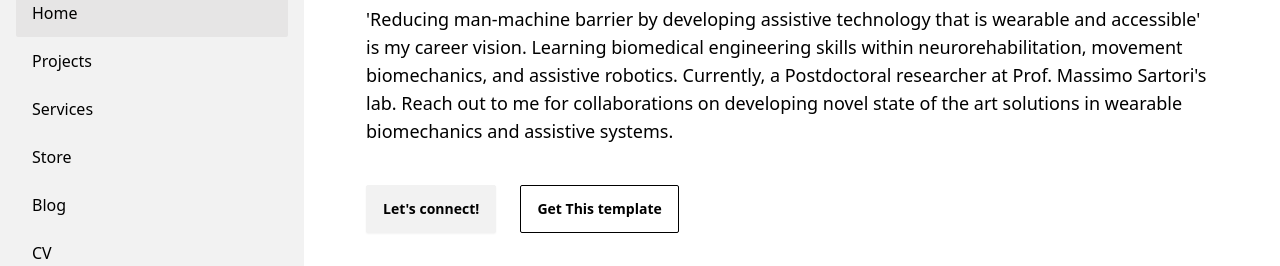
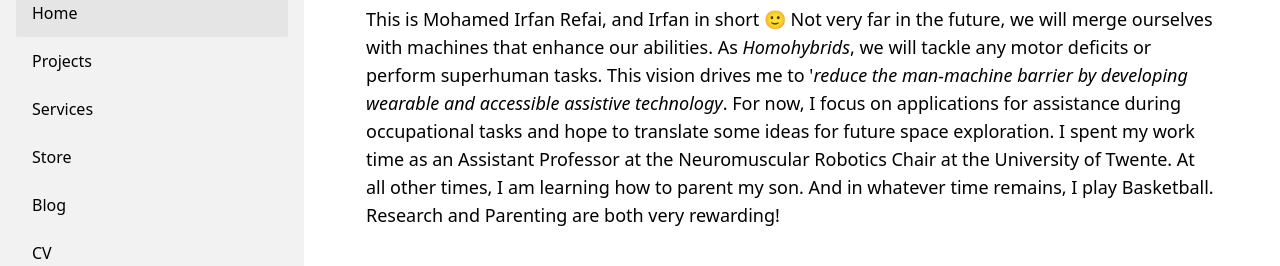
Before and after one commit to irfanmohamed12/irfanmohamed12.github.io, an Astro site: page / in a window 1280 px wide. Shown: the part 207-473 px from the top of the page. Built offline with nearby package versions, Linux system fonts and the light colour scheme; Astro itself is replaced by a stand-in of ours.

Commit message:
240915 updating main profile

```diff
--- a/src/pages/index.astro
+++ b/src/pages/index.astro
@@ -16,10 +16,16 @@ const last_posts = posts.slice(0, 3);
     <div class="text-3xl py-3 font-bold">Assistant Professor | Dad </div>
     <div class="py-2">
       <text class="text-lg">
-        'Reducing man-machine barrier by developing assistive technology that is wearable and accessible' is my career vision.
-        Learning biomedical engineering skills within neurorehabilitation, movement biomechanics, and assistive robotics.
-        Currently, a Postdoctoral researcher at Prof. Massimo Sartori's lab.
-        Reach out to me for collaborations on developing novel state of the art solutions in wearable biomechanics and assistive systems.
+        This is Mohamed Irfan Refai, and Irfan in short 🙂
+        Not very far in the future, we will merge ourselves with machines that enhance our abilities.
+        As <i>Homohybrids</i>, we will tackle any motor deficits or perform superhuman tasks.
+        This vision drives me to '<i>reduce the man-machine barrier by developing wearable and accessible assistive technology</i>.
+        For now, I focus on applications for assistance during occupational tasks and hope to translate some ideas for future space exploration.
+
+        I spent my work time as an Assistant Professor at the Neuromuscular Robotics Chair at the University of Twente. At all other times, I am learning
+        how to parent my son. And in whatever time remains, I play Basketball.
+
+        Research and Parenting are both very rewarding!
       </text>
     </div>
     <div class="mt-8">
```
